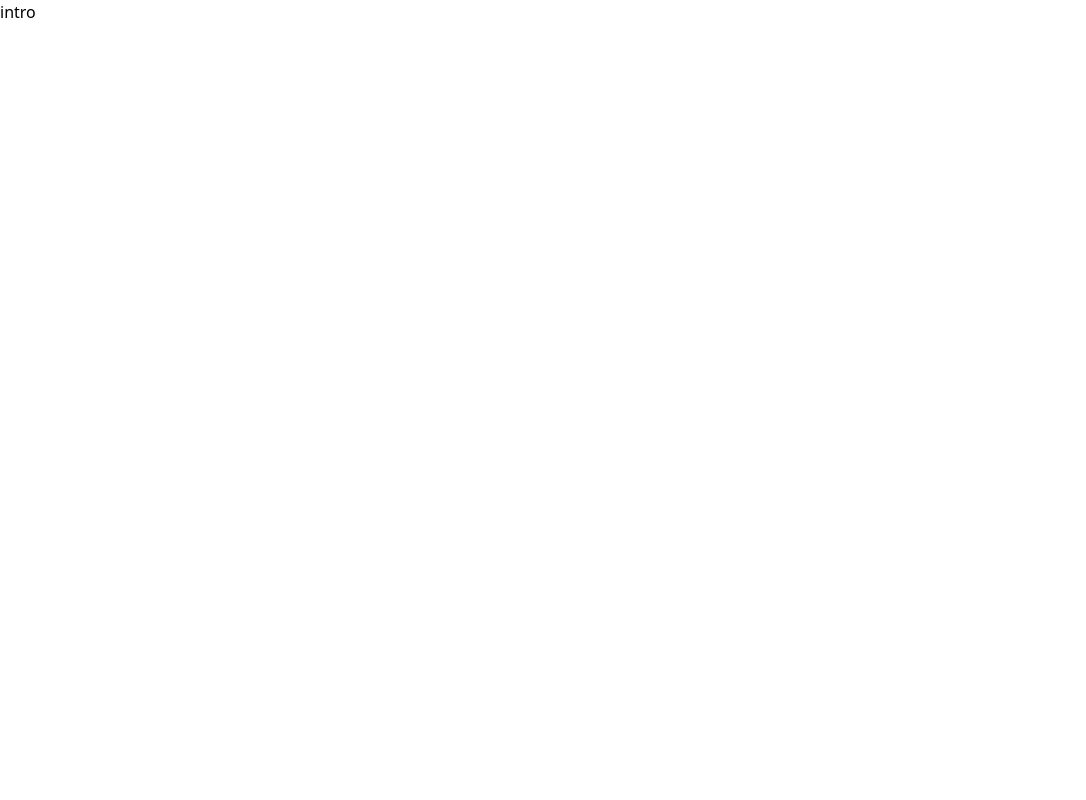
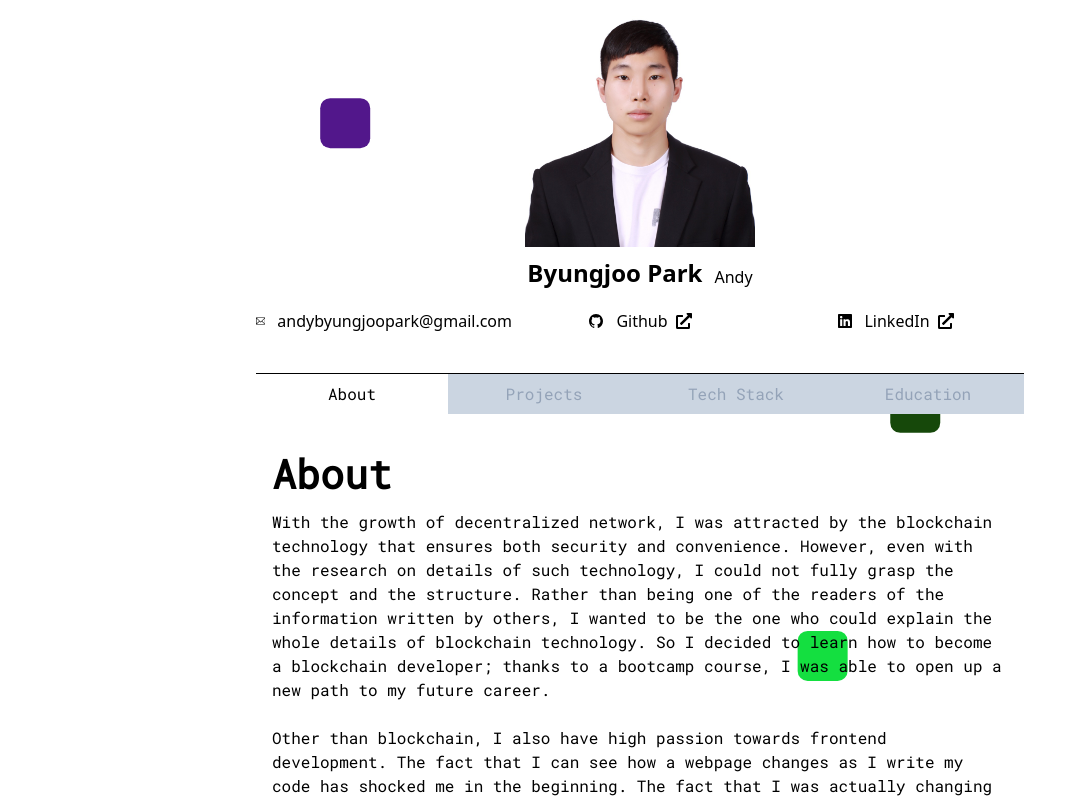
Before and after one commit to byungjoo0806/new-portfolio, a React (Create React App) app: page / in a window 1280 px wide. Shown: the top 800 px of the page, without its empty margins (0-1086 px from the left). Built offline with nearby package versions, Linux system fonts and the light colour scheme.

Commit message:
small error fix

```diff
--- a/src/App.tsx
+++ b/src/App.tsx
@@ -6,8 +6,8 @@ function App() {
   return (
     <BrowserRouter>
       <Routes>
-        <Route path='/' element={<Intro />}></Route>
-        <Route path='/home' element={<Home />}></Route>
+        <Route path='/' element={<Home />}></Route>
+        {/* <Route path='/home' element={<Home />}></Route> */}
       </Routes>
     </BrowserRouter>
   );
```
